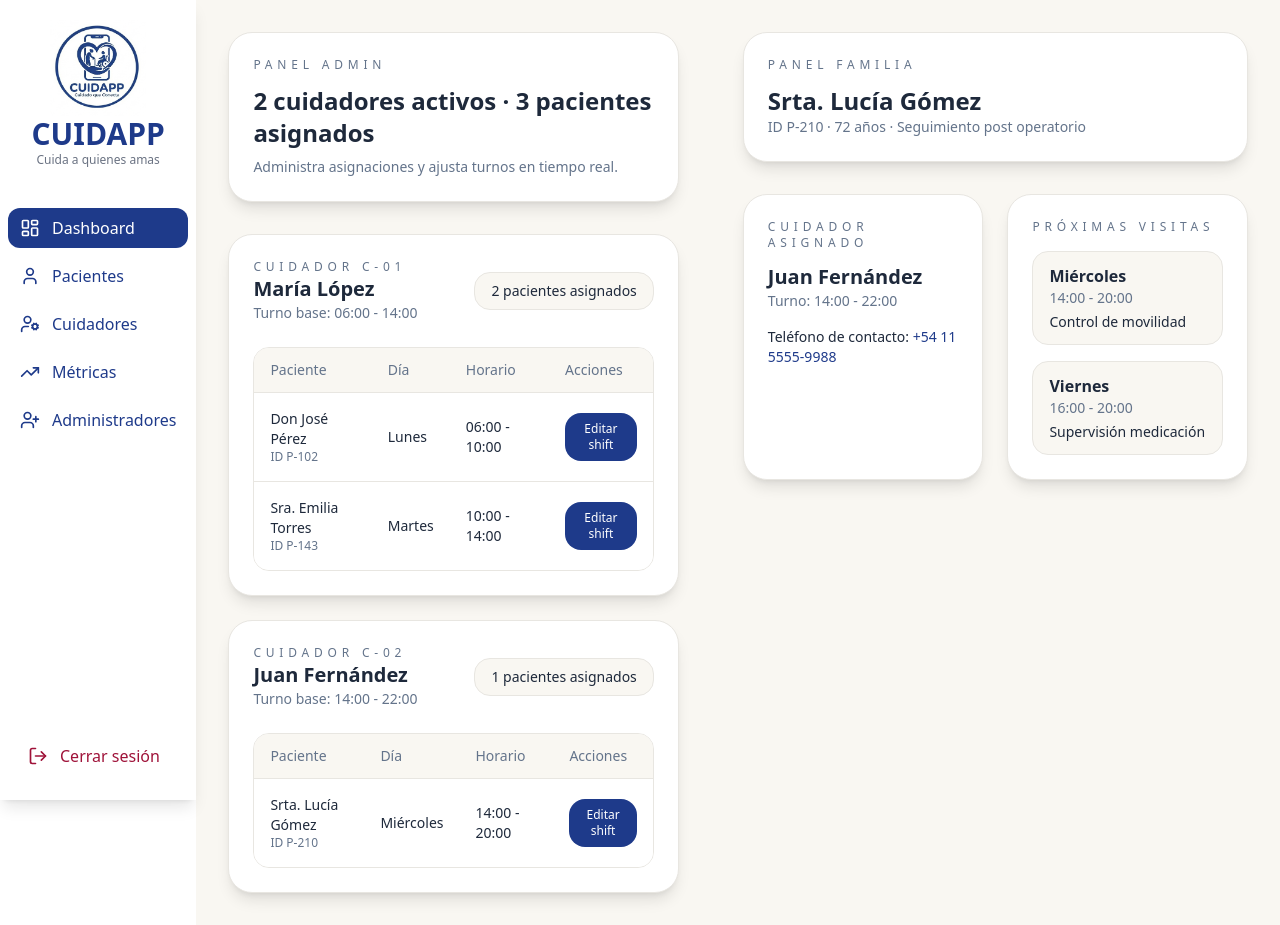
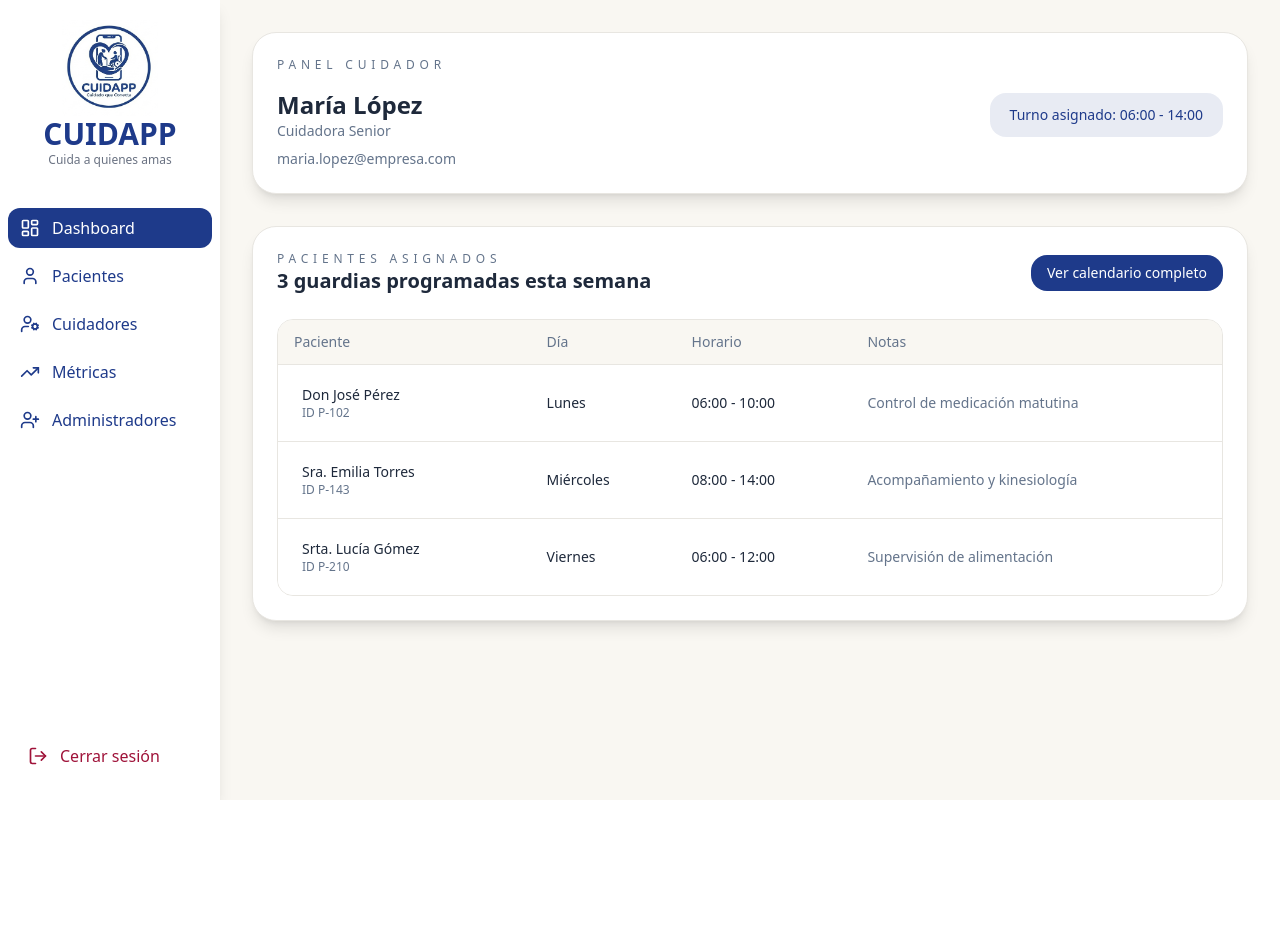
Before and after one commit to No-Country-simulation/S02-26-Equipo-29-Web-App-Development, a React app in the folder frontend/: page /dashboard in a window 1280 px wide. After the commit the page ends 800 px from the top, so only its background shows below. Built offline with nearby package versions, Linux system fonts and the light colour scheme; the HTML template or start-up script is replaced by a standard one.

Commit message:
feat: Add Dashboards Caregiver View - PatientInfoDialog

```diff
--- a/frontend/src/components/UI/input.tsx
+++ b/frontend/src/components/UI/input.tsx
@@ -8,7 +8,7 @@ export const InputLogin = forwardRef<HTMLInputElement, InputLoginProps>(
     return (
       <input
         ref={ref}
-        className={`w-full rounded-2xl border border-[var(--color-border)] bg-transparent px-4 py-3 text-[var(--color-text-primary)] outline-none transition focus:border-[var(--color-primary)] focus:ring-2 focus:ring-[var(--color-primary)]/20 ${className}`.trim()}
+        className={`w-full rounded-2xl border border-border bg-transparent px-4 py-3 text-text-primary outline-none transition focus:border-primary focus:ring-2 focus:ring-primary/20 ${className}`.trim()}
         {...rest}
       />
     );
@@ -24,7 +24,7 @@ export const InputSignUp = forwardRef<HTMLInputElement, InputSignUpProps>(
     return (
       <input
         ref={ref}
-        className={`w-full rounded-2xl border border-[var(--color-border)] bg-transparent px-4 py-3 text-[var(--color-text-primary)] outline-none transition focus:border-[var(--color-primary)] focus:ring-2 focus:ring-[var(--color-primary)]/20 ${className}`.trim()}
+        className={`w-full rounded-2xl border border-border bg-transparent px-4 py-3 text-text-primary outline-none transition focus:border-primary focus:ring-2 focus:ring-primary/20 ${className}`.trim()}
         {...rest}
       />
     );
--- a/frontend/src/components/dashboard/Dashboard.tsx
+++ b/frontend/src/components/dashboard/Dashboard.tsx
@@ -1,15 +1,16 @@
 import { useState } from "react";
 import { Sidebar } from "../sidebar/Sidebar";
+import { Patient } from "../patient/patient";
 
 export const MainDashboard = () => {
-  const [userRole, setUserRole] = useState<"admin" | "caregiver" | "family">(
-    "family",
+  const [userRole, ] = useState<"admin" | "caregiver" | "family">(
+    "caregiver",
   );
 
   return (
     <div className="flex">
       <Sidebar />
-      <AdminDashboard />
+      {/* <AdminDashboard /> */}
 
       {userRole === "admin" ? (
         <AdminDashboard />
@@ -23,6 +24,8 @@ export const MainDashboard = () => {
 };
 
 export const CaregiverDashboard = () => {
+  const [selectedPatient, setSelectedPatient] = useState<typeof assignedPatients[number] | null>(null);
+  const [patientDialogOpen, setPatientDialogOpen] = useState(false);
   const caregiver = {
     name: "María López",
     role: "Cuidadora Senior",
@@ -37,6 +40,8 @@ export const CaregiverDashboard = () => {
       day: "Lunes",
       schedule: "06:00 - 10:00",
       notes: "Control de medicación matutina",
+      phone: "+54 11 5555-1234",
+
     },
     {
       id: "P-143",
@@ -44,6 +49,7 @@ export const CaregiverDashboard = () => {
       day: "Miércoles",
       schedule: "08:00 - 14:00",
       notes: "Acompañamiento y kinesiología",
+      phone: "+54 11 5555-5678",
     },
     {
       id: "P-210",
@@ -51,50 +57,51 @@ export const CaregiverDashboard = () => {
       day: "Viernes",
       schedule: "06:00 - 12:00",
       notes: "Supervisión de alimentación",
+      phone: "+54 11 5555-9012",
     },
   ];
 
   return (
-    <main className="min-h-screen bg-[var(--color-background)] p-8 text-[var(--color-text-primary)]">
+    <main className="min-h-screen bg-background p-8 text-text-primary w-auto flex-1">
       <section className="mx-auto max-w-5xl space-y-8">
-        <header className="rounded-3xl border border-[var(--color-border)] bg-[var(--color-surface)] p-6 shadow-lg">
-          <p className="text-xs uppercase tracking-[0.4em] text-[var(--color-text-secondary)]">
+        <header className="rounded-3xl border border-border bg-surface p-6 shadow-lg">
+          <p className="text-xs uppercase tracking-[0.4em] text-text-secondary">
             Panel cuidador
           </p>
           <div className="mt-4 flex flex-col gap-4 sm:flex-row sm:items-center sm:justify-between">
             <div>
               <h1 className="text-2xl font-semibold">{caregiver.name}</h1>
-              <p className="text-sm text-[var(--color-text-secondary)]">
+              <p className="text-sm text-text-secondary">
                 {caregiver.role}
               </p>
             </div>
-            <div className="rounded-2xl bg-[var(--color-primary)]/10 px-5 py-3 text-sm text-[var(--color-primary)]">
+            <div className="rounded-2xl bg-primary/10 px-5 py-3 text-sm text-primary">
               Turno asignado: {caregiver.shiftRange}
             </div>
           </div>
-          <p className="mt-2 text-sm text-[var(--color-text-secondary)]">
+          <p className="mt-2 text-sm text-text-secondary">
             {caregiver.email}
           </p>
         </header>
 
-        <section className="rounded-3xl border border-[var(--color-border)] bg-[var(--color-surface)] p-6 shadow-lg">
+        <section className="rounded-3xl border border-border bg-surface p-6 shadow-lg">
           <div className="flex flex-col gap-3 sm:flex-row sm:items-center sm:justify-between">
             <div>
-              <p className="text-xs uppercase tracking-[0.4em] text-[var(--color-text-secondary)]">
+              <p className="text-xs uppercase tracking-[0.4em] text-text-secondary">
                 Pacientes asignados
               </p>
               <h2 className="text-xl font-semibold">
                 {assignedPatients.length} guardias programadas esta semana
               </h2>
             </div>
-            <button className="rounded-2xl bg-[var(--color-primary)] px-4 py-2 text-sm font-medium text-white transition hover:bg-[var(--color-primary-hover)]">
+            <button className="rounded-2xl bg-primary px-4 py-2 text-sm font-medium text-white transition hover:bg-primary-hover">
               Ver calendario completo
             </button>
           </div>
 
-          <div className="mt-6 overflow-hidden rounded-2xl border border-[var(--color-border)]">
-            <table className="min-w-full divide-y divide-[var(--color-border)] text-sm">
-              <thead className="bg-[var(--color-background)] text-left text-[var(--color-text-secondary)]">
+          <div className="mt-6 overflow-hidden rounded-2xl border border-border">
+            <table className="min-w-full divide-y divide-border text-sm">
+              <thead className="bg-background text-left text-text-secondary">
                 <tr>
                   <th className="px-4 py-3 font-medium">Paciente</th>
                   <th className="px-4 py-3 font-medium">Día</th>
@@ -102,27 +109,50 @@ export const CaregiverDashboard = () => {
                   <th className="px-4 py-3 font-medium">Notas</th>
                 </tr>
               </thead>
-              <tbody className="divide-y divide-[var(--color-border)] bg-[var(--color-surface)]">
+              <tbody className="divide-y divide-border bg-surface">
                 {assignedPatients.map((patient) => (
+                  <>
+
                       <tr key={patient.id} className="hover:bg-white/5">
-                    <td className="px-4 py-4">
+
+                        <td className="px-4 py-4 hover:bg-accent/20 rounded-lg">
+                          <button
+                            onClick={() => {
+                              setSelectedPatient(patient);
+                              setPatientDialogOpen(true);
+                            }}
+                            className="text-left w-full px-2 py-1 transition"
+                          >
                             <p className="font-medium">{patient.name}</p>
-                      <p className="text-xs text-[var(--color-text-secondary)]">
+                            <p className="text-xs text-text-secondary">
                             ID {patient.id}
                           </p>
+                          </button>
+
                         </td>
                         <td className="px-4 py-4">{patient.day}</td>
                         <td className="px-4 py-4">{patient.schedule}</td>
-                    <td className="px-4 py-4 text-[var(--color-text-secondary)]">
+                        <td className="px-4 py-4 text-text-secondary">
                           {patient.notes}
                         </td>
+
                       </tr>
+
+                  </>
                 ))}
               </tbody>
             </table>
           </div>
         </section>
       </section>
+      {selectedPatient && (
+        <Patient
+          open={patientDialogOpen}
+          onClose={() => setPatientDialogOpen(false)}
+          patient={selectedPatient}
+          caregiver={caregiver}
+        />
+      )}
     </main>
   );
 };
@@ -170,10 +200,10 @@ export const AdminDashboard = () => {
   };
 
   return (
-    <main className="min-h-screen bg-[var(--color-background)] p-8 text-[var(--color-text-primary)]">
+    <main className="min-h-screen bg-background p-8 text-text-primary w-auto flex-1">
       <section className="mx-auto max-w-6xl space-y-8">
-        <header className="rounded-3xl border border-[var(--color-border)] bg-[var(--color-surface)] p-6 shadow-lg">
-          <p className="text-xs uppercase tracking-[0.4em] text-[var(--color-text-secondary)]">
+        <header className="rounded-3xl border border-border bg-surface p-6 shadow-lg">
+          <p className="text-xs uppercase tracking-[0.4em] text-text-secondary">
             Panel admin
           </p>
           <h1 className="mt-3 text-2xl font-semibold">
@@ -181,7 +211,7 @@ export const AdminDashboard = () => {
             {caregivers.reduce((acc, c) => acc + c.patients.length, 0)}{" "}
             pacientes asignados
           </h1>
-          <p className="mt-2 text-sm text-[var(--color-text-secondary)]">
+          <p className="mt-2 text-sm text-text-secondary">
             Administra asignaciones y ajusta turnos en tiempo real.
           </p>
         </header>
@@ -190,26 +220,26 @@ export const AdminDashboard = () => {
           {caregivers.map((caregiver) => (
             <article
               key={caregiver.id}
-              className="rounded-3xl border border-[var(--color-border)] bg-[var(--color-surface)] p-6 shadow-lg"
+              className="rounded-3xl border border-border bg-surface p-6 shadow-lg"
             >
               <div className="flex flex-col gap-3 sm:flex-row sm:items-center sm:justify-between">
                 <div>
-                  <p className="text-xs uppercase tracking-[0.4em] text-[var(--color-text-secondary)]">
+                  <p className="text-xs uppercase tracking-[0.4em] text-text-secondary">
                     Cuidador {caregiver.id}
                   </p>
                   <h2 className="text-xl font-semibold">{caregiver.name}</h2>
-                  <p className="text-sm text-[var(--color-text-secondary)]">
+                  <p className="text-sm text-text-secondary">
                     Turno base: {caregiver.shiftRange}
                   </p>
                 </div>
-                <span className="rounded-2xl border border-[var(--color-border)] bg-[var(--color-background)] px-4 py-2 text-sm">
+                <span className="rounded-2xl border border-border bg-background px-4 py-2 text-sm">
                   {caregiver.patients.length} pacientes asignados
                 </span>
               </div>
 
-              <div className="mt-6 overflow-hidden rounded-2xl border border-[var(--color-border)]">
-                <table className="min-w-full divide-y divide-[var(--color-border)] text-sm">
-                  <thead className="bg-[var(--color-background)] text-left text-[var(--color-text-secondary)]">
+              <div className="mt-6 overflow-hidden rounded-2xl border border-border w-auto flex-1">
+                <table className="min-w-full divide-y divide-border text-sm">
+                  <thead className="bg-background text-left text-text-secondary">
                     <tr>
                       <th className="px-4 py-3 font-medium">Paciente</th>
                       <th className="px-4 py-3 font-medium">Día</th>
@@ -217,12 +247,12 @@ export const AdminDashboard = () => {
                       <th className="px-4 py-3 font-medium">Acciones</th>
                     </tr>
                   </thead>
-                  <tbody className="divide-y divide-[var(--color-border)] bg-[var(--color-surface)]">
+                  <tbody className="divide-y divide-border bg-surface">
                     {caregiver.patients.map((patient) => (
                       <tr key={patient.id} className="hover:bg-white/5">
                         <td className="px-4 py-4">
                           <p className="font-medium">{patient.name}</p>
-                          <p className="text-xs text-[var(--color-text-secondary)]">
+                          <p className="text-xs text-text-secondary">
                             ID {patient.id}
                           </p>
                         </td>
@@ -233,7 +263,7 @@ export const AdminDashboard = () => {
                             onClick={() =>
                               handleEditShift(caregiver.id, patient.id)
                             }
-                            className="rounded-2xl bg-[var(--color-primary)] px-3 py-2 text-xs font-medium text-white transition hover:bg-[var(--color-primary-hover)]"
+                            className="rounded-2xl bg-primary px-3 py-2 text-xs font-medium text-white transition hover:bg-primary-hover"
                           >
                             Editar shift
                           </button>
@@ -277,49 +307,49 @@ export const FamilyDashboard = () => {
   };
 
   return (
-    <main className="min-h-screen bg-[var(--color-background)] p-8 text-[var(--color-text-primary)]">
+    <main className="min-h-screen bg-background p-8 text-text-primary w-auto flex-1">
       <section className="mx-auto max-w-4xl space-y-8">
-        <header className="rounded-3xl border border-[var(--color-border)] bg-[var(--color-surface)] p-6 shadow-lg">
-          <p className="text-xs uppercase tracking-[0.4em] text-[var(--color-text-secondary)]">
+        <header className="rounded-3xl border border-border bg-surface p-6 shadow-lg">
+          <p className="text-xs uppercase tracking-[0.4em] text-text-secondary">
             Panel familia
           </p>
           <h1 className="mt-3 text-2xl font-semibold">{patient.name}</h1>
-          <p className="text-sm text-[var(--color-text-secondary)]">
+          <p className="text-sm text-text-secondary">
             ID {patient.id} · {patient.age} años · {patient.condition}
           </p>
         </header>
 
         <section className="grid gap-6 lg:grid-cols-2">
-          <article className="rounded-3xl border border-[var(--color-border)] bg-[var(--color-surface)] p-6 shadow-lg">
-            <p className="text-xs uppercase tracking-[0.4em] text-[var(--color-text-secondary)]">
+          <article className="rounded-3xl border border-border bg-surface p-6 shadow-lg">
+            <p className="text-xs uppercase tracking-[0.4em] text-text-secondary">
               Cuidador asignado
             </p>
             <h2 className="mt-3 text-xl font-semibold">
               {patient.caregiver.name}
             </h2>
-            <p className="text-sm text-[var(--color-text-secondary)]">
+            <p className="text-sm text-text-secondary">
               Turno: {patient.caregiver.shiftRange}
             </p>
             <p className="mt-4 text-sm">
               Teléfono de contacto:{" "}
-              <span className="font-medium text-[var(--color-primary)]">
+              <span className="font-medium text-primary">
                 {patient.caregiver.phone}
               </span>
             </p>
           </article>
 
-          <article className="rounded-3xl border border-[var(--color-border)] bg-[var(--color-surface)] p-6 shadow-lg">
-            <p className="text-xs uppercase tracking-[0.4em] text-[var(--color-text-secondary)]">
+          <article className="rounded-3xl border border-border bg-surface p-6 shadow-lg w-auto flex-1">
+            <p className="text-xs uppercase tracking-[0.4em] text-text-secondary">
               Próximas visitas
             </p>
             <ul className="mt-4 space-y-4 text-sm">
               {patient.nextVisits.map((visit) => (
                 <li
                   key={`${visit.day}-${visit.schedule}`}
-                  className="rounded-2xl border border-[var(--color-border)] bg-[var(--color-background)] px-4 py-3"
+                  className="rounded-2xl border border-border bg-background px-4 py-3"
                 >
                   <p className="text-base font-semibold">{visit.day}</p>
-                  <p className="text-[var(--color-text-secondary)]">
+                  <p className="text-text-secondary">
                     {visit.schedule}
                   </p>
                   <p className="mt-1">{visit.focus}</p>
--- /dev/null
+++ b/frontend/src/components/patient/patient.tsx
@@ -0,0 +1,102 @@
+
+type PatientDialogProps = {
+  open: boolean;
+  onClose: () => void;
+  patient: {
+    id: string;
+    name: string;
+    day: string;
+    schedule: string;
+    notes: string;
+    phone: string;
+    };
+  caregiver: {
+    name: string;
+    shiftRange: string;
+  };
+  };
+
+export const Patient = ({ open, onClose, patient, caregiver }: PatientDialogProps) => {
+
+  if (!open) return null;
+
+  return (
+    <div className="fixed inset-0 z-50 flex items-center justify-center bg-black/60 px-4">
+      <div className="w-full max-w-2xl rounded-3xl border border-border bg-surface p-6 shadow-2xl">
+        <div className="flex items-center justify-between">
+          <div>
+            <p className="text-xs uppercase tracking-[0.4em] text-text-secondary">
+              Ficha del paciente
+            </p>
+            <h2 className="mt-2 text-2xl font-semibold">{patient.name}</h2>
+            <p className="text-sm text-text-secondary">
+              ID {patient.id}
+            </p>
+          </div>
+          <button
+            onClick={onClose}
+            className="rounded-full border border-border p-2 text-text-secondary hover:text-text-primary"
+            aria-label="Cerrar diálogo"
+          >
+            ✕
+          </button>
+        </div>
+
+        <div className="mt-6 space-y-4 text-sm leading-relaxed text-text-primary">
+          <div className="rounded-2xl border border-border bg-background p-4">
+            <p className="text-xs uppercase tracking-[0.3em] text-text-secondary">
+              Cuidador asignado
+            </p>
+            <p className="mt-2 font-medium">{caregiver.name}</p>
+            <p className="text-text-secondary">
+              Turno: {caregiver.shiftRange}
+            </p>
+          </div>
+
+          <div className="rounded-2xl border border-border bg-background p-4">
+            <p className="text-xs uppercase tracking-[0.3em] text-text-secondary">
+              Medicación
+            </p>
+            {/* <ul className="mt-2 list-disc space-y-1 pl-5">
+              {patient.medications.map((med) => (
+                <li key={med}>{med}</li>
+              ))}
+            </ul> */}
+          </div>
+
+          <div className="rounded-2xl border border-[var(--color-border)] bg-[var(--color-background)] p-4">
+            <p className="text-xs uppercase tracking-[0.3em] text-[var(--color-text-secondary)]">
+              Notas clínicas
+            </p>
+            <p className="mt-2">{patient.notes}</p>
+          </div>
+
+          <div className="rounded-2xl border border-[var(--color-border)] bg-[var(--color-background)] p-4">
+            <p className="text-xs uppercase tracking-[0.3em] text-[var(--color-text-secondary)]">
+              Contacto de emergencia
+            </p>
+            <p className="mt-2 font-medium">{patient.name}</p>
+            {/* <p className="text-[var(--color-text-secondary)]">
+              Relación: {patient.emergencyContact.relation}
+            </p> */}
+            <p>
+              Teléfono:{" "}
+              <span className="font-medium text-[var(--color-primary)]">
+                {patient.phone}
+              </span>
+            </p>
+          </div>
+        </div>
+
+        <div className="mt-6 flex justify-end">
+          <button
+            onClick={onClose}
+            className="rounded-2xl border border-[var(--color-border)] px-4 py-2 text-sm font-medium text-[var(--color-text-primary)] hover:bg-white/5"
+          >
+            Cerrar
+          </button>
+        </div>
+      </div>
+    </div>
+  );
+};
--- a/frontend/src/components/sidebar/Sidebar.tsx
+++ b/frontend/src/components/sidebar/Sidebar.tsx
@@ -21,7 +21,7 @@ export function Sidebar() {
   const { pathname } = useLocation();
 
   return (
-    <aside className="sticky top-0 h-screen bg-white shadow-lg w-[72px] md:w-[220px] transition-all duration-300">
+    <aside className="sticky top-0 h-screen bg-white shadow-lg w-18 md:w-55 transition-all duration-300">
       {/* Header */}
       <div className="p-4 md:p-5">
         <div className="flex items-center justify-center gap-2">
```
Also changed, not shown: frontend/src/components/login/LogIn.tsx (+11 -11 lines), frontend/src/router/router.tsx (+4 -4 lines). Lines whose indentation alone changed are shown as unchanged.
